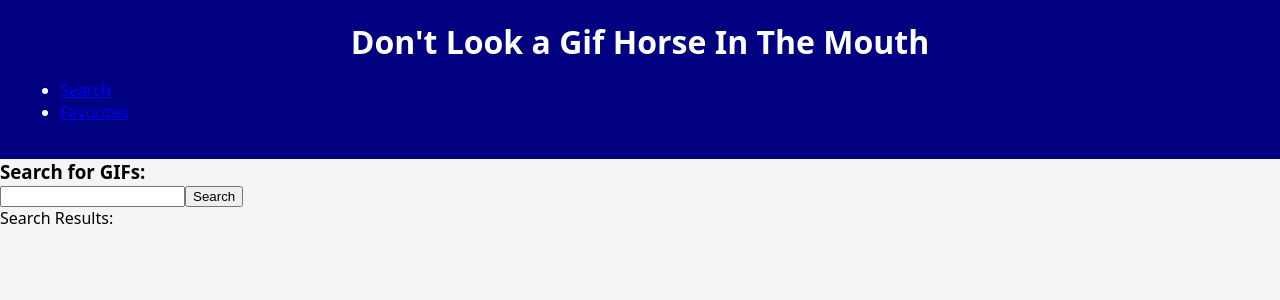
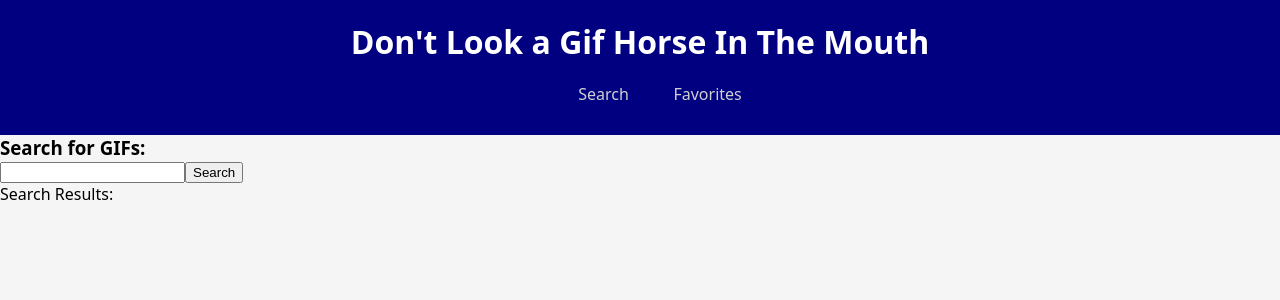
Before and after one commit to WSalinas315/group-giphy-saga-project, a React (Create React App) app: page /#/ in a window 1280 px wide. Shown: the top 300 px of the page. Built offline with nearby package versions, Linux system fonts and the light colour scheme.

Commit message:
nav styling

```diff
--- /dev/null
+++ b/src/components/Nav/Nav.css
@@ -0,0 +1,21 @@
+ul {
+  margin: 20px 40% 10px 40%;
+  display: flex;
+  flex-direction: row;
+  justify-content: space-around;
+  list-style: none;
+}
+
+li a {
+  text-decoration: none;
+  color: rgb(209, 209, 209);
+}
+
+li a:hover {
+  color: white;
+  text-decoration: underline;
+}
+
+li a:active {
+  color: gray;
+}
--- a/src/components/Nav/Nav.js
+++ b/src/components/Nav/Nav.js
@@ -1,7 +1,10 @@
 import { Link } from 'react-router-dom';
+
+import './Nav.css'
+
 export default function Nav() {
+
   return (
-
     <nav className="nav">
       <ul>
         <li>
@@ -9,7 +12,6 @@ export default function Nav() {
             Search
           </Link>
         </li>
-
 
         <li>
           <Link to="/favorites" >
--- a/src/components/SearchResultsList/SearchResultsList.css
+++ b/src/components/SearchResultsList/SearchResultsList.css
@@ -1,4 +1,4 @@
-@import url(https://fonts.googleapis.com/css2?family=Material+Symbols+Outlined:opsz,wght,FILL,GRAD@48,400,1,0);
+
 
 .search-results-display {
   margin: 0 10%;
--- a/src/index.css
+++ b/src/index.css
@@ -7,3 +7,5 @@ body, h1, h2, h3, p {
 body {
   background-color: whitesmoke;
 }
+
+@import url(https://fonts.googleapis.com/css2?family=Material+Symbols+Outlined:opsz,wght,FILL,GRAD@48,400,1,0);
```
Lines whose indentation alone changed are shown as unchanged.
